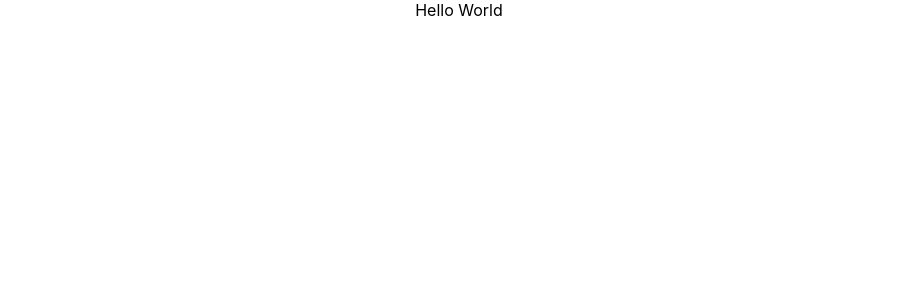
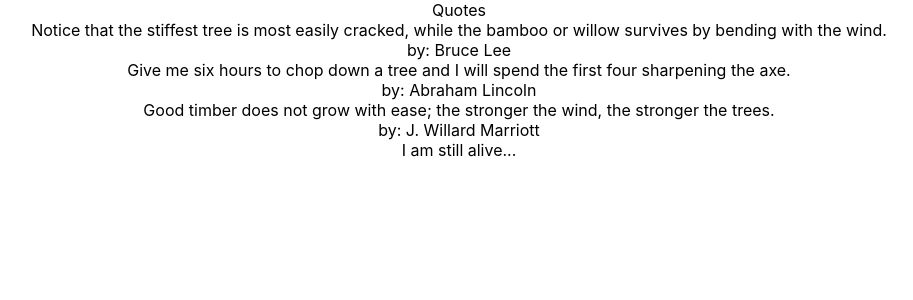
Before and after one commit to jendhordejan/secret-garden-homework3, a React (Create React App) app: page / in a window 1280 px wide. Shown: the top 300 px of the page, without its empty margins (181-1094 px from the left). Built offline with nearby package versions, Linux system fonts and the light colour scheme.

Commit message:
complete Step2: added QuoteSearcher.js and QuoteSearcherDisplay.js and page title: "Quotes". #LDMF

```diff
--- a/public/index.html
+++ b/public/index.html
@@ -24,10 +24,11 @@
       work correctly both with client-side routing and a non-root public URL.
       Learn how to configure a non-root public URL by running `npm run build`.
     -->
-    <title>React App</title>
+    <title>Secret Garden</title>
   </head>
   <body>
     <noscript>You need to enable JavaScript to run this app.</noscript>
+
     <div id="root"></div>
     <!--
       This HTML file is a template.
--- a/src/App.js
+++ b/src/App.js
@@ -1,11 +1,16 @@
 import React from "react";
 // import logo from './logo.svg';
 import "./App.css";
+import QuoteSearcher from "./components/QuoteSearcher";
 
 function App() {
   return (
     <div className="App">
-      <div>Hello World</div>
+      <div className="Title">
+        <hi>Quotes</hi>
+      </div>
+      <QuoteSearcher />
+      <div>I am still alive...</div>
     </div>
   );
 }
--- a/src/components/QuoteSearcher.js
+++ b/src/components/QuoteSearcher.js
@@ -1,4 +1,5 @@
 import React, { Component } from "react";
+import QuoteSearcherDisplay from "./QuoteSearcherDisplay";
 
 export default class QuoteSearcher extends Component {
   state = {
@@ -25,6 +26,19 @@
   };
 
   render() {
-    return <div></div>;
+    const displayQuote = this.state.quotes.map(quoteItem => {
+      return (
+        <QuoteSearcherDisplay
+          id={quoteItem._id}
+          quote={quoteItem.quoteText}
+          author={quoteItem.quoteAuthor}
+        />
+      );
+    });
+    return (
+      <div>
+        <div className="displayQuote">{displayQuote}</div>
+      </div>
+    );
   }
 }
--- /dev/null
+++ b/src/components/QuoteSearcherDisplay.js
@@ -0,0 +1,13 @@
+import React, { Component } from "react";
+
+export default class QuoteSearcherDisplay extends Component {
+  render() {
+    const { id, quote, author } = this.props;
+    return (
+      <div className="quoteCard" id={id}>
+        <div>{quote}</div>
+        <div>by: {author}</div>
+      </div>
+    );
+  }
+}
```
Also changed, not shown: 1 other file (tests, documents, lock files or other folders).
